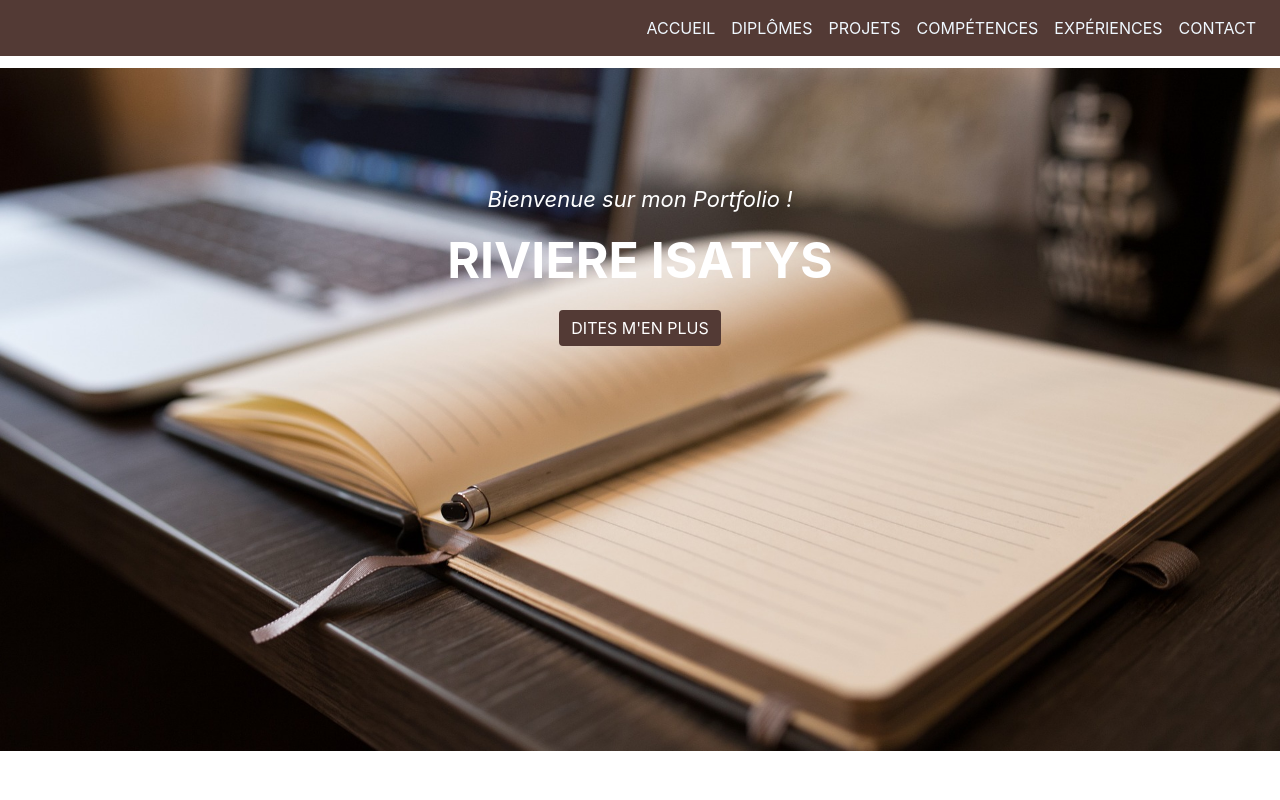
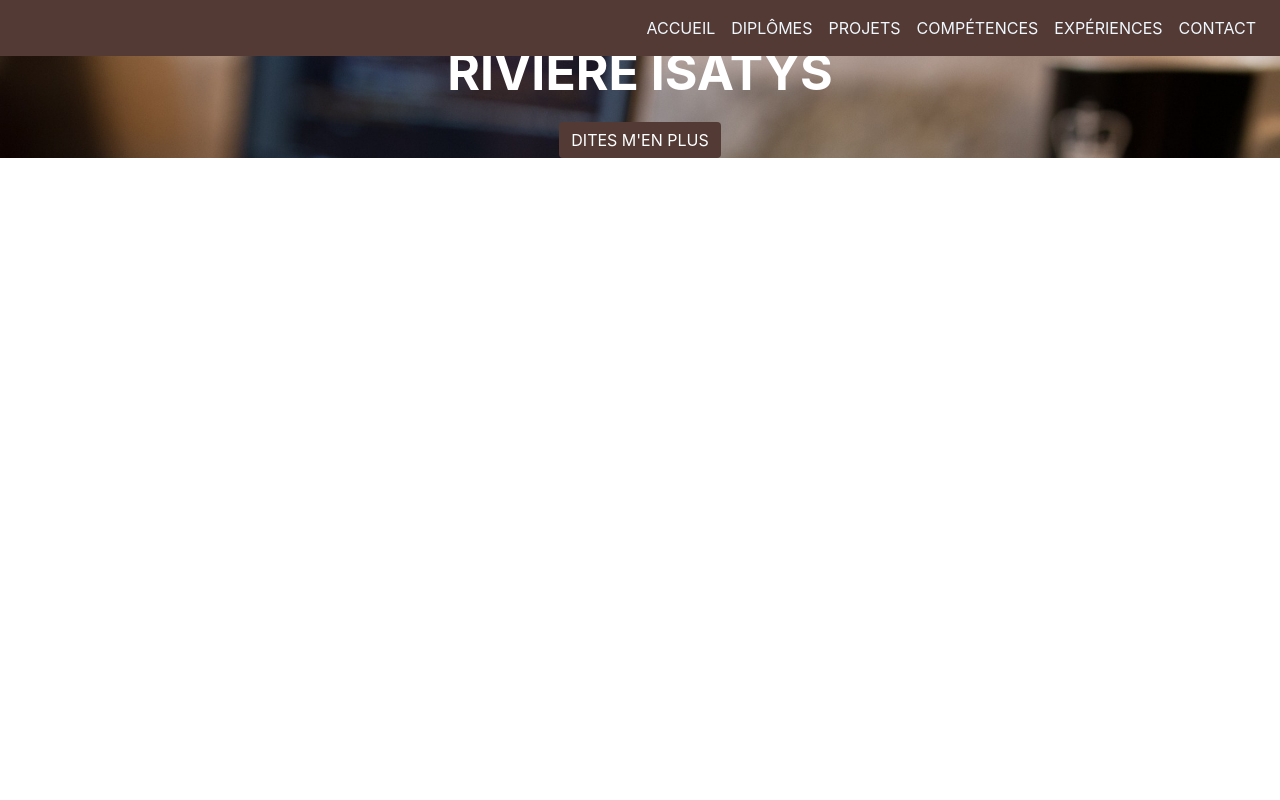
Before and after one commit to isatys/PROJET_UF, a PHP site: page / in a window 1280 px wide. Run offline with PHP 8.4, Linux system fonts and the light colour scheme; some libraries are stand-ins or nearby versions.

Commit message:
git add .

```diff
--- a/assets/CSS/main.css
+++ b/assets/CSS/main.css
@@ -1,6 +1,10 @@
 
 #mainNav {
      background-color: #ffffff;
+}
+.heaer{
+overflow: hidden;
+padding: 20px 10px;
 }
 
 
@@ -10,12 +14,11 @@ header.pageMenu{
      background-image: url("../IMG/header.jpg");
      background-repeat: no-repeat;
      background-size: cover;
-     background-position: center center;
 
 }
 header.pageMenu .intro-text {
-     padding-top: 120px;
-     padding-bottom: 405px;
+     padding-top: 0;
+     padding-bottom: 0;
    }
 
 header.pageMenu .intro-text .intro-lead-in {
@@ -34,7 +37,7 @@ header.pageMenu .intro-text .intro-heading {
      font-family: 'Montserrat', -apple-system, BlinkMacSystemFont, 'Segoe UI', Roboto, 'Helvetica Neue', Arial, sans-serif, 'Apple Color Emoji', 'Segoe UI Emoji', 'Segoe UI Symbol', 'Noto Color Emoji';
    }
    section {
-    padding: 34px 0px;
+    padding: 0 0;
    }
 
 #bouton{
```
